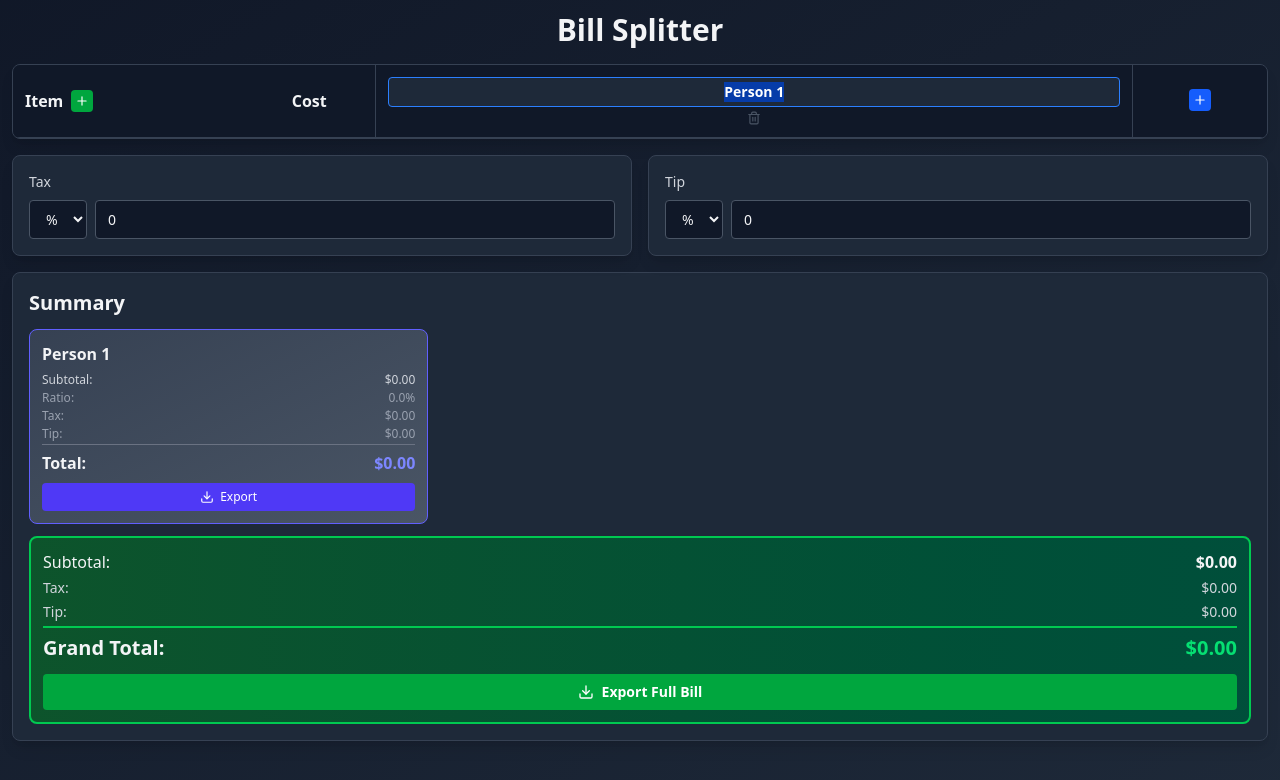
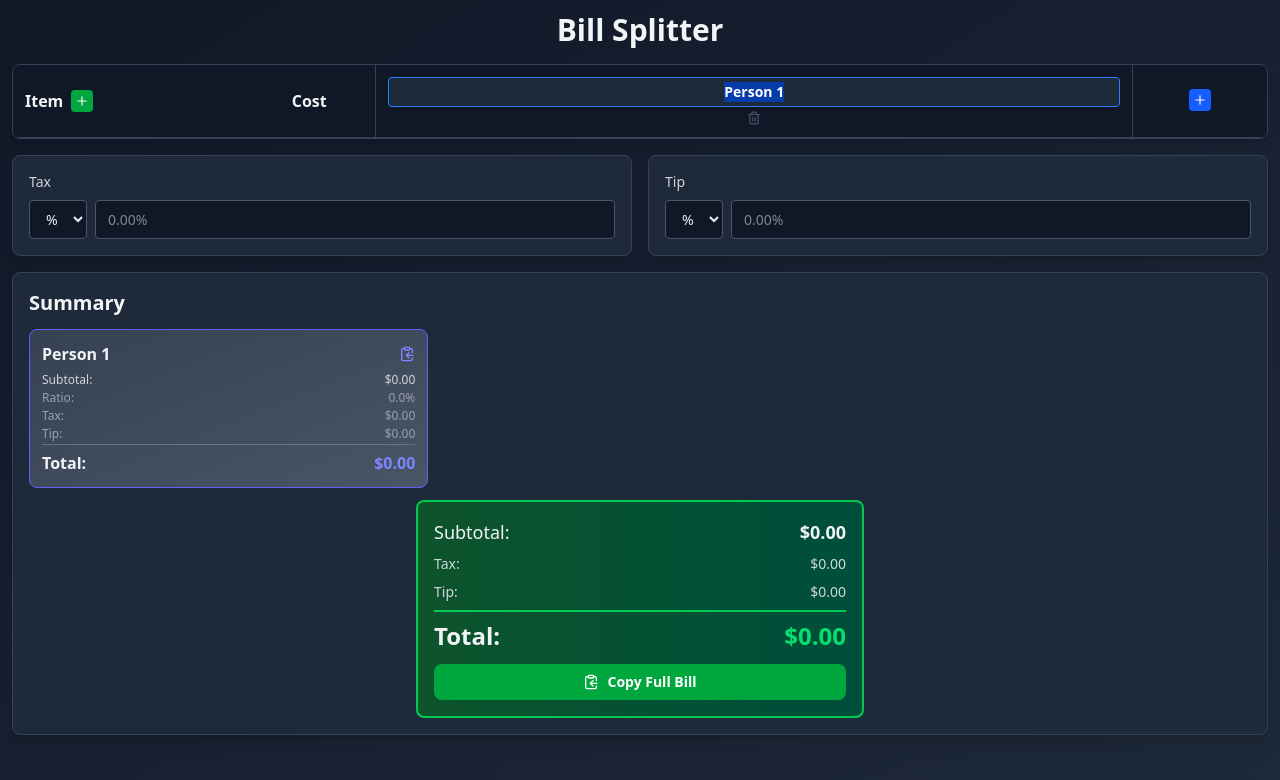
Before and after one commit to macimiri/bill_split, a React (Vite) app: page / in a window 1280 px wide. Shown: the top 780 px of the page. Built offline with nearby package versions, Linux system fonts and the light colour scheme.

Commit message:
New features: arrow keys, empty box is 0, new icons.

```diff
--- a/src/bill_split.jsx
+++ b/src/bill_split.jsx
@@ -1,5 +1,5 @@
 import React, { useState, useRef, useEffect } from 'react';
-import { Plus, Trash2, Download } from 'lucide-react';
+import { Plus, Trash2, ClipboardCopy } from 'lucide-react';
 
 export default function BillSplitter() {
   const [persons, setPersons] = useState([
@@ -7,19 +7,20 @@ export default function BillSplitter() {
   ]);
   const [items, setItems] = useState([]);
   const [taxType, setTaxType] = useState('percentage');
-  const [taxValue, setTaxValue] = useState(0);
+  const [taxValue, setTaxValue] = useState('');
   const [tipType, setTipType] = useState('percentage');
-  const [tipValue, setTipValue] = useState(0);
+  const [tipValue, setTipValue] = useState('');
   const [focusedCostField, setFocusedCostField] = useState(null);
+  const [toastMessage, setToastMessage] = useState('');
   const personInputRef = useRef(null);
   const itemNameInputRef = useRef(null);
 
   useEffect(() => {
     const handleKeyDown = (e) => {
-      if (e.shiftKey && e.key === 'P') {
+      if (e.shiftKey && e.metaKey && e.key === 'P') {
         e.preventDefault();
         addPerson();
-      } else if (e.shiftKey && e.key === 'I') {
+      } else if (e.shiftKey && e.metaKey && e.key === 'I') {
         e.preventDefault();
         addItem();
       }
@@ -42,6 +43,11 @@ export default function BillSplitter() {
       itemNameInputRef.current.select();
     }
   }, [items.length]);
+
+  const showToast = (message) => {
+    setToastMessage(message);
+    setTimeout(() => setToastMessage(''), 3000);
+  };
 
   const addPerson = () => {
     const newPerson = {
@@ -77,7 +83,6 @@ export default function BillSplitter() {
 
   const updateItem = (id, field, value) => {
     if (field === 'cost') {
-      // Store the raw expression
       setItems(items.map(item =>
         item.id === id ? { ...item, costExpression: value, cost: item.cost } : item
       ));
@@ -91,9 +96,11 @@ export default function BillSplitter() {
   const evaluateCostExpression = (id, expression) => {
     try {
       const cleanValue = expression.replace(/\s/g, '');
+      const operators = /[\+\-\*\/]/;
+      const validChars = /^[\d\.\+\-\*\/\(\)]+$/;
 
-      if (/[\+\-\*\/]/.test(cleanValue)) {
-        if (/^[\d\.\+\-\*\/\(\)]+$/.test(cleanValue)) {
+      if (operators.test(cleanValue)) {
+        if (validChars.test(cleanValue)) {
           const result = Function('"use strict"; return (' + cleanValue + ')')();
           if (!isNaN(result) && isFinite(result)) {
             setItems(items.map(item =>
@@ -104,7 +111,6 @@ export default function BillSplitter() {
         }
       }
 
-      // If no operators or invalid, just parse as number
       const numValue = parseFloat(expression);
       if (!isNaN(numValue)) {
         setItems(items.map(item =>
@@ -145,18 +151,20 @@ export default function BillSplitter() {
 
   const calculateTaxAmount = () => {
     const subtotal = calculateSubtotal();
+    const taxVal = parseFloat(taxValue) || 0;
     if (taxType === 'percentage') {
-      return subtotal * (parseFloat(taxValue) / 100);
+      return subtotal * (taxVal / 100);
     }
-    return parseFloat(taxValue || 0);
+    return taxVal;
   };
 
   const calculateTipAmount = () => {
     const subtotal = calculateSubtotal();
+    const tipVal = parseFloat(tipValue) || 0;
     if (tipType === 'percentage') {
-      return subtotal * (parseFloat(tipValue) / 100);
+      return subtotal * (tipVal / 100);
     }
-    return parseFloat(tipValue || 0);
+    return tipVal;
   };
 
   const calculatePersonSubtotal = (personId) => {
@@ -216,16 +224,16 @@ export default function BillSplitter() {
     summary += `${'='.repeat(60)}\n\n`;
     summary += `Items:\n`;
     itemsList.forEach(item => {
-      summary += `  ${item.name} - ${item.totalCost.toFixed(2)} (${item.ratio}/${item.totalRatio}): ${item.amount}\n`;
+      summary += `  ${item.name} - $${item.totalCost.toFixed(2)} (${item.ratio}/${item.totalRatio}): $${item.amount}\n`;
     });
-    summary += `\nSubtotal: ${subtotal.toFixed(2)}\n`;
-    summary += `Tax: ${tax.toFixed(2)}\n`;
-    summary += `Tip: ${tip.toFixed(2)}\n`;
+    summary += `\nSubtotal: $${subtotal.toFixed(2)}\n`;
+    summary += `Tax: $${tax.toFixed(2)}\n`;
+    summary += `Tip: $${tip.toFixed(2)}\n`;
     summary += `${'='.repeat(60)}\n`;
-    summary += `Total: ${total.toFixed(2)}\n`;
+    summary += `Total: $${total.toFixed(2)}\n`;
 
     navigator.clipboard.writeText(summary);
-    alert('Summary copied to clipboard!');
+    showToast(`${person.name}'s summary copied!`);
   };
 
   const exportFullBill = () => {
@@ -234,12 +242,12 @@ export default function BillSplitter() {
 
     summary += `ITEMS:\n`;
     items.forEach(item => {
-      summary += `${item.name} - ${item.cost.toFixed(2)}\n`;
+      summary += `${item.name} - $${item.cost.toFixed(2)}\n`;
       item.splits.forEach(split => {
         const person = persons.find(p => p.id === split.personId);
         const totalRatio = item.splits.reduce((s, sp) => s + sp.ratio, 0);
         const amount = item.cost * split.ratio / totalRatio;
-        summary += `  ${person.name}: ${split.ratio}/${totalRatio} = ${amount.toFixed(2)}\n`;
+        summary += `  ${person.name}: ${split.ratio}/${totalRatio} = $${amount.toFixed(2)}\n`;
       });
       summary += `\n`;
     });
@@ -256,22 +264,22 @@ export default function BillSplitter() {
       const tip = calculateTipAmount() * ratio;
 
       summary += `${person.name}:\n`;
-      summary += `  Subtotal: ${subtotal.toFixed(2)}\n`;
-      summary += `  Tax: ${tax.toFixed(2)}\n`;
-      summary += `  Tip: ${tip.toFixed(2)}\n`;
-      summary += `  Total: ${total.toFixed(2)}\n\n`;
+      summary += `  Subtotal: $${subtotal.toFixed(2)}\n`;
+      summary += `  Tax: $${tax.toFixed(2)}\n`;
+      summary += `  Tip: $${tip.toFixed(2)}\n`;
+      summary += `  Total: $${total.toFixed(2)}\n\n`;
     });
 
     summary += `${'='.repeat(60)}\n`;
     summary += `BILL TOTALS:\n`;
-    summary += `Subtotal: ${calculateSubtotal().toFixed(2)}\n`;
-    summary += `Tax: ${calculateTaxAmount().toFixed(2)}\n`;
-    summary += `Tip: ${calculateTipAmount().toFixed(2)}\n`;
+    summary += `Subtotal: $${calculateSubtotal().toFixed(2)}\n`;
+    summary += `Tax: $${calculateTaxAmount().toFixed(2)}\n`;
+    summary += `Tip: $${calculateTipAmount().toFixed(2)}\n`;
     summary += `${'='.repeat(60)}\n`;
-    summary += `GRAND TOTAL: ${grandTotal.toFixed(2)}\n`;
+    summary += `GRAND TOTAL: $${grandTotal.toFixed(2)}\n`;
 
     navigator.clipboard.writeText(summary);
-    alert('Full bill summary copied to clipboard!');
+    showToast('Full bill summary copied!');
   };
 
   const grandTotal = calculateSubtotal() + calculateTaxAmount() + calculateTipAmount();
@@ -288,10 +296,16 @@ export default function BillSplitter() {
           -moz-appearance: textfield;
         }
       `}</style>
+
+      {toastMessage && (
+        <div className="fixed top-4 right-4 bg-green-600 text-white px-4 py-3 rounded-lg shadow-lg z-50">
+          {toastMessage}
+        </div>
+      )}
+
       <div className="max-w-7xl mx-auto">
         <h1 className="text-3xl font-bold text-gray-100 mb-4 text-center">Bill Splitter</h1>
 
-        {/* Main Table */}
         <div className="bg-gray-800 rounded-lg shadow-lg border border-gray-700 overflow-x-auto">
           <table className="w-full">
             <thead>
@@ -302,7 +316,7 @@ export default function BillSplitter() {
                     <button
                       onClick={addItem}
                       className="bg-green-600 text-white p-1 rounded hover:bg-green-700"
-                      title="Shift+I"
+                      title="Cmd+Shift+I"
                     >
                       <Plus size={14} />
                     </button>
@@ -333,7 +347,7 @@ export default function BillSplitter() {
                   <button
                     onClick={addPerson}
                     className="bg-blue-600 text-white p-1 rounded hover:bg-blue-700"
-                    title="Shift+P"
+                    title="Cmd+Shift+P"
                   >
                     <Plus size={14} />
                   </button>
@@ -370,8 +384,33 @@ export default function BillSplitter() {
                     <td key={person.id} className="p-2 text-center border-l border-gray-700">
                       <input
                         type="number"
-                        value={getSplitRatio(item.id, person.id)}
+                        value={getSplitRatio(item.id, person.id) || ''}
                         onChange={(e) => updateSplit(item.id, person.id, e.target.value)}
+                        onKeyDown={(e) => {
+                          if (e.key === 'ArrowUp' || e.key === 'ArrowDown' || e.key === 'ArrowLeft' || e.key === 'ArrowRight') {
+                            e.preventDefault();
+                            const currentCell = e.target.closest('td');
+                            const currentRow = currentCell.closest('tr');
+                            const allCells = Array.from(currentRow.querySelectorAll('input[type="number"]'));
+                            const allRows = Array.from(currentRow.parentElement.querySelectorAll('tr'));
+                            const currentCellIndex = allCells.indexOf(e.target);
+                            const currentRowIndex = allRows.indexOf(currentRow);
+
+                            if (e.key === 'ArrowRight' && currentCellIndex < allCells.length - 1) {
+                              allCells[currentCellIndex + 1].focus();
+                            } else if (e.key === 'ArrowLeft' && currentCellIndex > 0) {
+                              allCells[currentCellIndex - 1].focus();
+                            } else if (e.key === 'ArrowDown' && currentRowIndex < allRows.length - 1) {
+                              const nextRow = allRows[currentRowIndex + 1];
+                              const nextCells = Array.from(nextRow.querySelectorAll('input[type="number"]'));
+                              if (nextCells[currentCellIndex]) nextCells[currentCellIndex].focus();
+                            } else if (e.key === 'ArrowUp' && currentRowIndex > 0) {
+                              const prevRow = allRows[currentRowIndex - 1];
+                              const prevCells = Array.from(prevRow.querySelectorAll('input[type="number"]'));
+                              if (prevCells[currentCellIndex]) prevCells[currentCellIndex].focus();
+                            }
+                          }
+                        }}
                         className="w-16 px-2 py-1 border border-gray-600 bg-gray-900 text-gray-100 rounded text-sm text-center focus:border-blue-500 focus:outline-none mx-auto"
                         step="0.1"
                         min="0"
@@ -392,7 +431,6 @@ export default function BillSplitter() {
           </table>
         </div>
 
-        {/* Tax and Tip Section */}
         <div className="grid grid-cols-1 md:grid-cols-2 gap-4 mt-4">
           <div className="bg-gray-800 rounded-lg shadow-lg p-4 border border-gray-700">
             <label className="block text-sm font-medium mb-2 text-gray-300">Tax</label>
@@ -438,7 +476,6 @@ export default function BillSplitter() {
           </div>
         </div>
 
-        {/* Summary Section */}
         <div className="bg-gray-800 rounded-lg shadow-lg p-4 mt-4 border border-gray-700">
           <h2 className="text-xl font-semibold text-gray-100 mb-3">Summary</h2>
           <div className="space-y-3">
@@ -450,7 +487,16 @@ export default function BillSplitter() {
 
                 return (
                   <div key={person.id} className="p-3 bg-gradient-to-br from-gray-700 to-gray-600 rounded-lg border border-indigo-500">
-                    <h3 className="font-semibold text-base mb-1.5 text-gray-100">{person.name}</h3>
+                    <div className="flex items-center justify-between mb-1.5">
+                      <h3 className="font-semibold text-base text-gray-100">{person.name}</h3>
+                      <button
+                        onClick={() => exportPersonSummary(person.id)}
+                        className="text-indigo-400 hover:text-indigo-300"
+                        title="Copy summary"
+                      >
+                        <ClipboardCopy size={16} />
+                      </button>
+                    </div>
                     <div className="space-y-0.5 text-xs">
                       <div className="flex justify-between text-gray-300">
                         <span>Subtotal:</span>
@@ -473,21 +519,15 @@ export default function BillSplitter() {
                         <span className="text-indigo-400">${total.toFixed(2)}</span>
                       </div>
                     </div>
-                    <button
-                      onClick={() => exportPersonSummary(person.id)}
-                      className="mt-2 w-full bg-indigo-600 text-white px-2 py-1.5 rounded hover:bg-indigo-700 flex items-center justify-center gap-1.5 text-xs"
-                    >
-                      <Download size={14} /> Export
-                    </button>
                   </div>
                 );
               })}
             </div>
 
-            <div className="p-3 bg-gradient-to-r from-green-900 to-emerald-900 rounded-lg border-2 border-green-500">
-              <div className="space-y-1">
-                <div className="flex justify-between text-base text-gray-100">
-                  <span>Subtotal:</span>
+            <div className="p-4 bg-gradient-to-r from-green-900 to-emerald-900 rounded-lg border-2 border-green-500 max-w-md mx-auto">
+              <div className="space-y-2">
+                <div className="flex justify-between text-lg text-gray-100">
+                  <span className="font-medium">Subtotal:</span>
                   <span className="font-semibold">${calculateSubtotal().toFixed(2)}</span>
                 </div>
                 <div className="flex justify-between text-sm text-gray-300">
@@ -498,17 +538,17 @@ export default function BillSplitter() {
                   <span>Tip:</span>
                   <span className="font-medium">${calculateTipAmount().toFixed(2)}</span>
                 </div>
-                <div className="flex justify-between text-xl font-bold pt-1.5 border-t-2 border-green-500">
-                  <span className="text-gray-100">Grand Total:</span>
+                <div className="flex justify-between text-2xl font-bold pt-2 border-t-2 border-green-500">
+                  <span className="text-gray-100">Total:</span>
                   <span className="text-green-400">${grandTotal.toFixed(2)}</span>
                 </div>
+                <button
+                  onClick={exportFullBill}
+                  className="mt-3 w-full bg-green-600 text-white px-4 py-2 rounded-lg hover:bg-green-700 flex items-center justify-center gap-2 text-sm font-semibold"
+                >
+                  <ClipboardCopy size={16} /> Copy Full Bill
+                </button>
               </div>
-              <button
-                onClick={exportFullBill}
-                className="mt-3 w-full bg-green-600 text-white px-3 py-2 rounded hover:bg-green-700 flex items-center justify-center gap-2 text-sm font-semibold"
-              >
-                <Download size={16} /> Export Full Bill
-              </button>
             </div>
           </div>
         </div>
```
